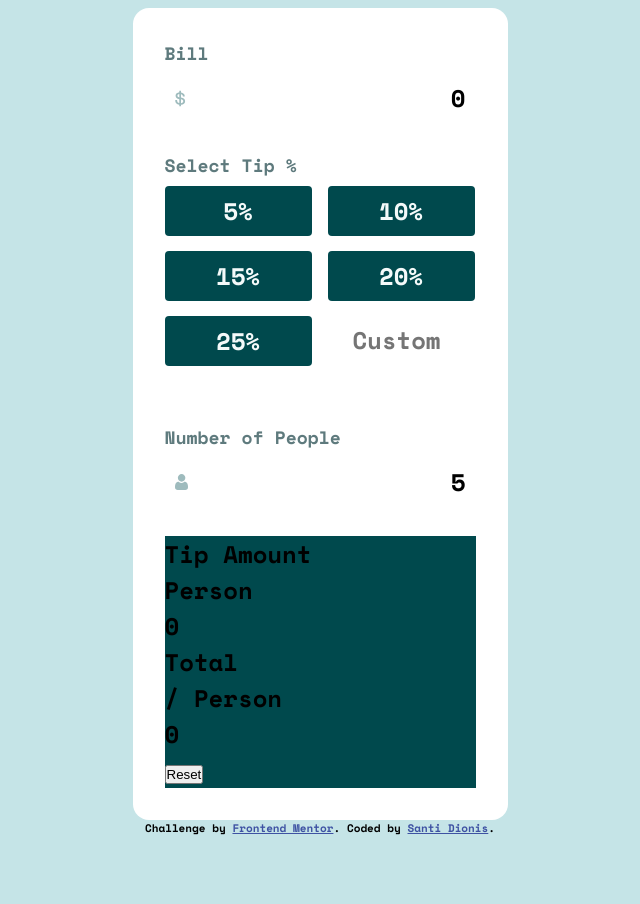
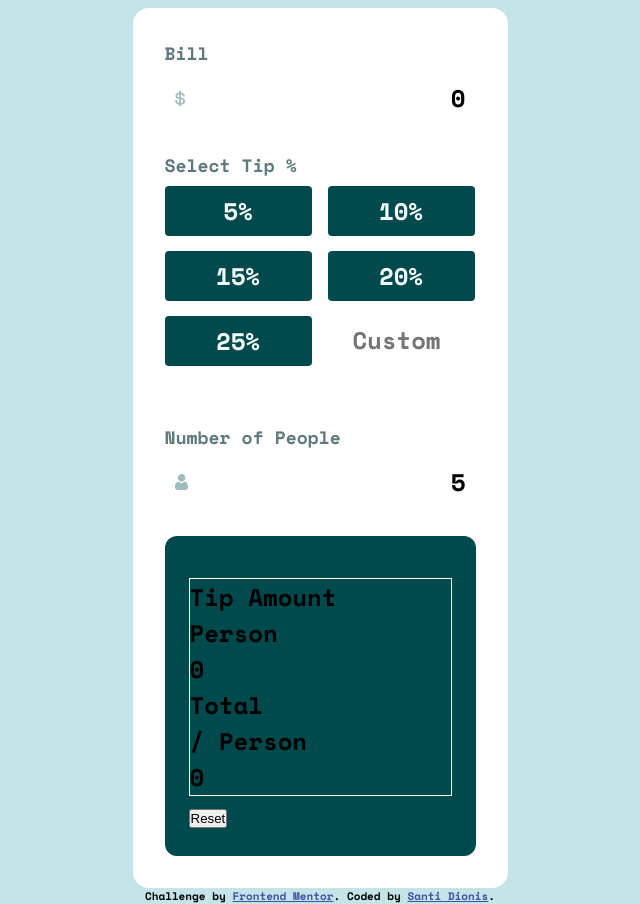
Before and after one commit to shencanet/Calculadora-propinas, a website: page index.html in a window 1280 px wide. Shown: the part 194-1098 px from the top of the page, without its empty margins (320-960 px from the left). Before the commit the page ends 1030 px from the top, so only its background shows below. Drawn offline with nearby package versions, Linux system fonts and the light colour scheme.

Commit message:
ADD: sass

```diff
--- a/sass/styles.scss
+++ b/sass/styles.scss
@@ -77,6 +77,13 @@
 
 .result-section{
     background-color: variables.$Very-dark-cyan;
+    border-radius: 12px;
+    padding: 42px 24px 24px;
+
+
+}
+.results{
+   border: 1px solid white;
 }
 
 .attribution{
```
Also changed, not shown: styles.css, 1 other file.
